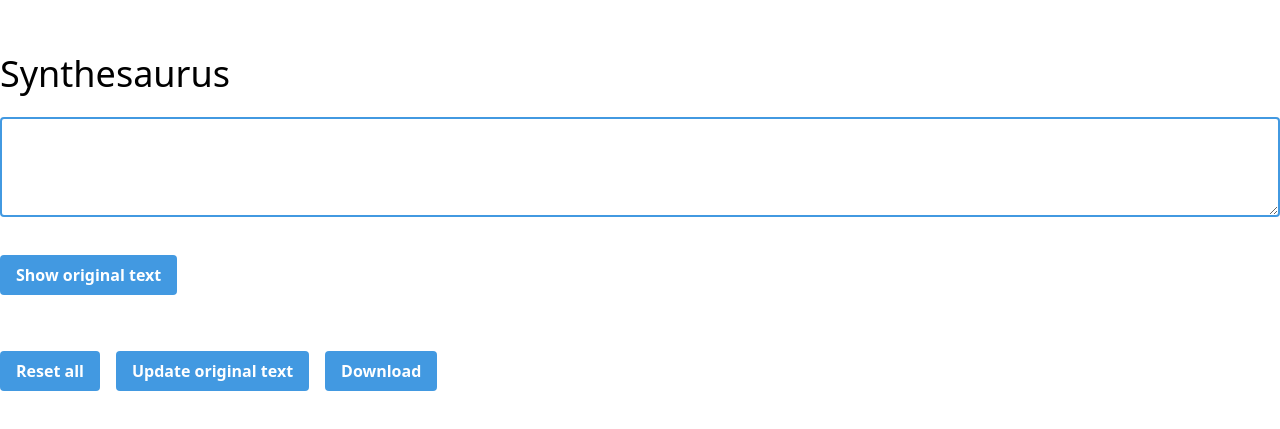
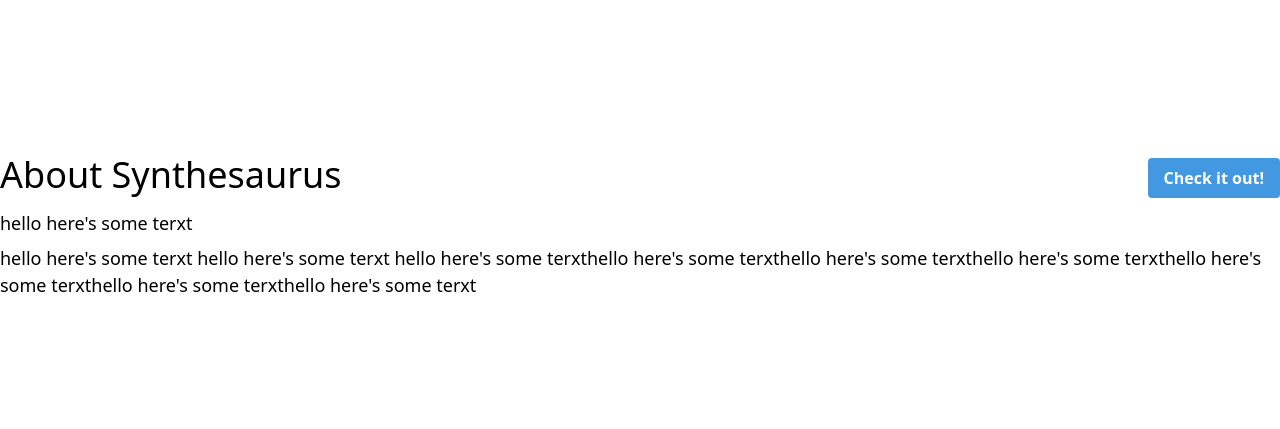
Before and after one commit to hollisma/Synosaurus, a React (Create React App) app: page /about in a window 1280 px wide. Shown: the part 173-602 px from the top of the page. Built offline with nearby package versions, Linux system fonts and the light colour scheme.

Commit message:
created about page and routing to it

```diff
--- a/package.json
+++ b/package.json
@@ -27,6 +27,7 @@
     "natural": "^2.1.3",
     "react": "^16.13.1",
     "react-dom": "^16.13.1",
+    "react-router-dom": "^5.1.2",
     "react-scripts": "3.4.1",
     "tailwindcss": "^1.4.5",
     "thesaurus": "0.0.1"
--- /dev/null
+++ b/src/About.js
@@ -0,0 +1,25 @@
+import React from 'react'
+import { Link } from 'react-router-dom'
+
+const About = () => {
+  return (
+    <div>
+      <div className='flex flex-row justify-between'>
+        <h1 className='text-4xl'>About Synthesaurus</h1>
+        <Link
+          to='/'
+          className='btn btn-blue btn-hover relative'
+          style={{ height: '40px', top:'10px' }}
+        >
+          Check it out!
+        </Link>
+      </div>
+      <div className='w-full max-h-screen'>
+        <p>hello here's some terxt</p>
+        <p>hello here's some terxt hello here's some terxt hello here's some terxthello here's some terxthello here's some terxthello here's some terxthello here's some terxthello here's some terxthello here's some terxt</p>
+      </div>
+    </div>
+  )
+}
+
+export default About
--- a/src/App.js
+++ b/src/App.js
@@ -1,8 +1,17 @@
 import React from 'react'
+import { Route, Switch, BrowserRouter } from 'react-router-dom'
 import InputBox from './InputBox'
+import About from './About'
 
 const App = () => {
-  return <InputBox />
+  return (
+    <BrowserRouter>
+      <Switch>
+        <Route exact path='/about' component={About} />
+        <Route component={InputBox} />
+      </Switch>
+    </BrowserRouter>
+  )
 }
 
 export default App
--- a/src/InputBox.js
+++ b/src/InputBox.js
@@ -1,4 +1,5 @@
 import React, { useState, useRef, useEffect } from 'react'
+import { Link } from 'react-router-dom'
 import keyword_extractor from 'keyword-extractor'
 import thesaurus from 'thesaurus'
 import Display from './Display'
@@ -101,7 +102,16 @@
 
   return (
     <div>
-      <h1 className='text-4xl'>Synthesaurus</h1>
+      <div className='flex flex-row justify-between'>
+        <h1 className='text-4xl'>Synthesaurus</h1>
+        <Link
+          to='/about'
+          className='btn btn-blue btn-hover relative'
+          style={{ height: '40px', top:'10px' }}
+        >
+          About
+        </Link>
+      </div>
       <div className='w-full max-h-screen'>
         <TextArea text={curText} handleText={handleText} inputBox={inputBox} />
         <div className='flex flex-row'>
--- a/src/Synonyms.js
+++ b/src/Synonyms.js
@@ -21,7 +21,7 @@
     <div>
       {curWord.word ? (
         <div className='overflow-auto' style={{ maxHeight: '57vh' }}>
-          {curWord.word}: {options}
+          <span className='text-xl'>{curWord.word}:</span> {options}
         </div>
       ) : (
         <div>{null}</div>
--- a/src/tailwind.css
+++ b/src/tailwind.css
@@ -2,6 +2,9 @@
 
 body {
   @apply w-screen h-screen flex items-center justify-center
+}
+p {
+  @apply text-lg my-2
 }
 
 @tailwind components;
--- a/webpack.config.js
+++ b/webpack.config.js
@@ -26,7 +26,7 @@
   plugins: [
     new HtmlWebpackPlugin({
       template: 'src/index.html',
-      favicon: 'src/favicon.ico'
+      favicon: 'src/favicon.ico',
     }),
   ],
 }
```
